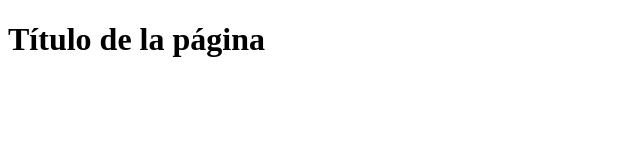
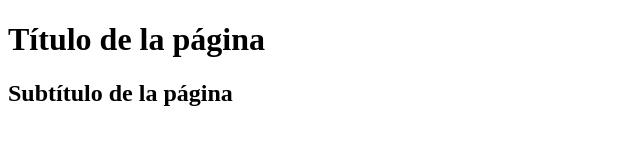
Before and after one commit to Pogramadorl/HelloWGit, a plain HTML site: page index.html in a window 1280 px wide. Shown: the whole page, without its empty margins (0-640 px from the left). Drawn offline with Linux system fonts and the light colour scheme.

Commit message:
subtitulo creado

```diff
--- a/index.html
+++ b/index.html
@@ -9,6 +9,7 @@
 <body>
 
     <h1>Título de la página</h1>
+    <h2>Subtítulo de la página</h2>
 
 </body>
 </html>
```
